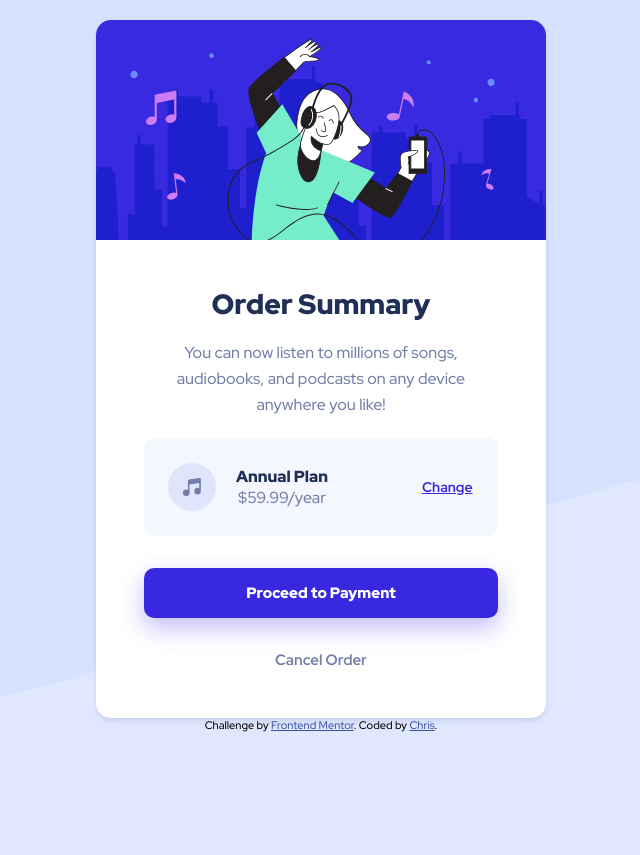
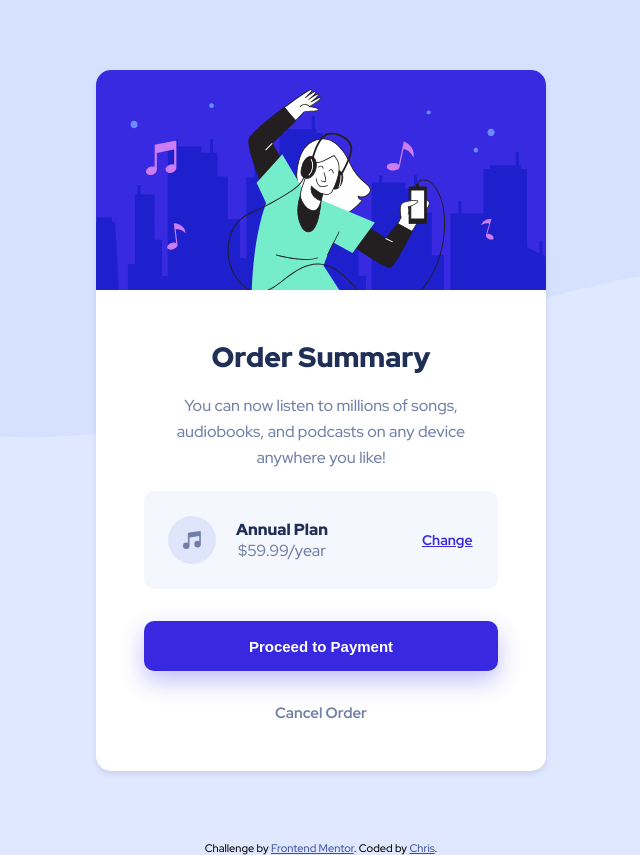
Before and after one commit to christianmu/order-summary-component, a plain HTML site: page index.html in a window 1280 px wide. Shown: the whole page, without its empty margins (319-959 px from the left). Before the commit the page ends 800 px from the top, so only its background shows below. Drawn offline with Linux system fonts and the light colour scheme.

Commit message:
Fix background, delete unnecessary

```diff
--- a/index.html
+++ b/index.html
@@ -17,17 +17,13 @@
   </head>
   <body>
     <main>
-      <section id="main">
-        <img
-          src="images/illustration-hero.svg"
-          alt="dancing hero illustration"
-        />
+      <img src="images/illustration-hero.svg" alt="dancing hero illustration" />
       <div class="wrapper">
         <div>
-            <h1>Order Summary</h1>
+          <h1 class="order-summary">Order Summary</h1>
           <p class="sum-text">
-              You can now listen to millions of songs, audiobooks, and podcasts
-              on any device anywhere you like!
+            You can now listen to millions of songs, audiobooks, and podcasts on
+            any device anywhere you like!
           </p>
         </div>
 
@@ -47,7 +43,6 @@
         <button class="proceed-payment">Proceed to Payment</button>
         <a href="#" class="cancel-order">Cancel Order</a>
       </div>
-      </section>
     </main>
 
     <footer>
--- a/styles.css
+++ b/styles.css
@@ -1,12 +1,4 @@
 @import url('https://fonts.googleapis.com/css2?family=Red+Hat+Display:wght@500;700;900&display=swap');
-
-:root {
-  --pale-blue: hsl(225, 100%, 94%);
-  --bright-blue: hsl(245, 75%, 52%);
-  --very-pale-blue: hsl(225, 100%, 98%);
-  --desaturated-blue: hsl(224, 23%, 55%);
-  --dark-blue: hsl(223, 47%, 23%);
-}
 
 * {
   margin: 0;
@@ -17,44 +9,45 @@
 html {
   font-family: 'Red Hat Display', sans-serif;
   font-size: 62.5%;
-}
-
-body {
-  background: var(--pale-blue) url('./images/pattern-background-desktop.svg')
-    center/cover no-repeat;
-}
-
-button {
-  font-family: inherit;
+  background-image: url('./images/pattern-background-desktop.svg');
+  background-repeat: repeat-x;
+  background-color: var(--pale-blue);
+  min-width: 375px;
+  --pale-blue: hsl(225, 100%, 94%);
+  --bright-blue: hsl(245, 75%, 52%);
+  --very-pale-blue: hsl(225, 100%, 98%);
+  --desaturated-blue: hsl(224, 23%, 55%);
+  --dark-blue: hsl(223, 47%, 23%);
 }
 
 main {
-  margin: auto;
-  margin-top: 2rem;
   width: 45rem;
+  margin: 7rem auto;
   background-color: #fff;
   overflow: hidden;
   border-radius: 1.5rem;
   box-shadow: 0rem 0.3rem 0.5rem hsl(224, 23%, 55%, 0.2);
 }
 
-img {
-  width: 100%;
-  margin: 0;
-  display: block;
+footer {
+  font-size: 1.1rem;
+  text-align: center;
 }
-
-h1 {
-  font-weight: 900;
-  font-size: 2.8rem;
-  color: hsl(223, 47%, 23%);
-  margin-top: 4.5rem;
+footer a {
+  color: hsl(228, 45%, 44%);
 }
 
 .wrapper {
   width: 35.4rem;
   margin: auto;
   text-align: center;
+}
+
+.order-summary {
+  font-weight: 900;
+  font-size: 2.8rem;
+  color: hsl(223, 47%, 23%);
+  margin-top: 4.5rem;
 }
 
 .sum-text {
@@ -110,7 +103,7 @@ h1 {
 
 .proceed-payment {
   background-color: var(--bright-blue);
-  color: #fff;
+  color: hsl(0, 0%, 100%);
   font-size: 1.5rem;
   font-weight: 900;
   border: none;
@@ -139,11 +132,3 @@ h1 {
 .cancel-order:hover {
   color: var(--dark-blue);
 }
-
-footer {
-  font-size: 11px;
-  text-align: center;
-}
-footer a {
-  color: hsl(228, 45%, 44%);
-}
```
Lines whose indentation alone changed are shown as unchanged.
